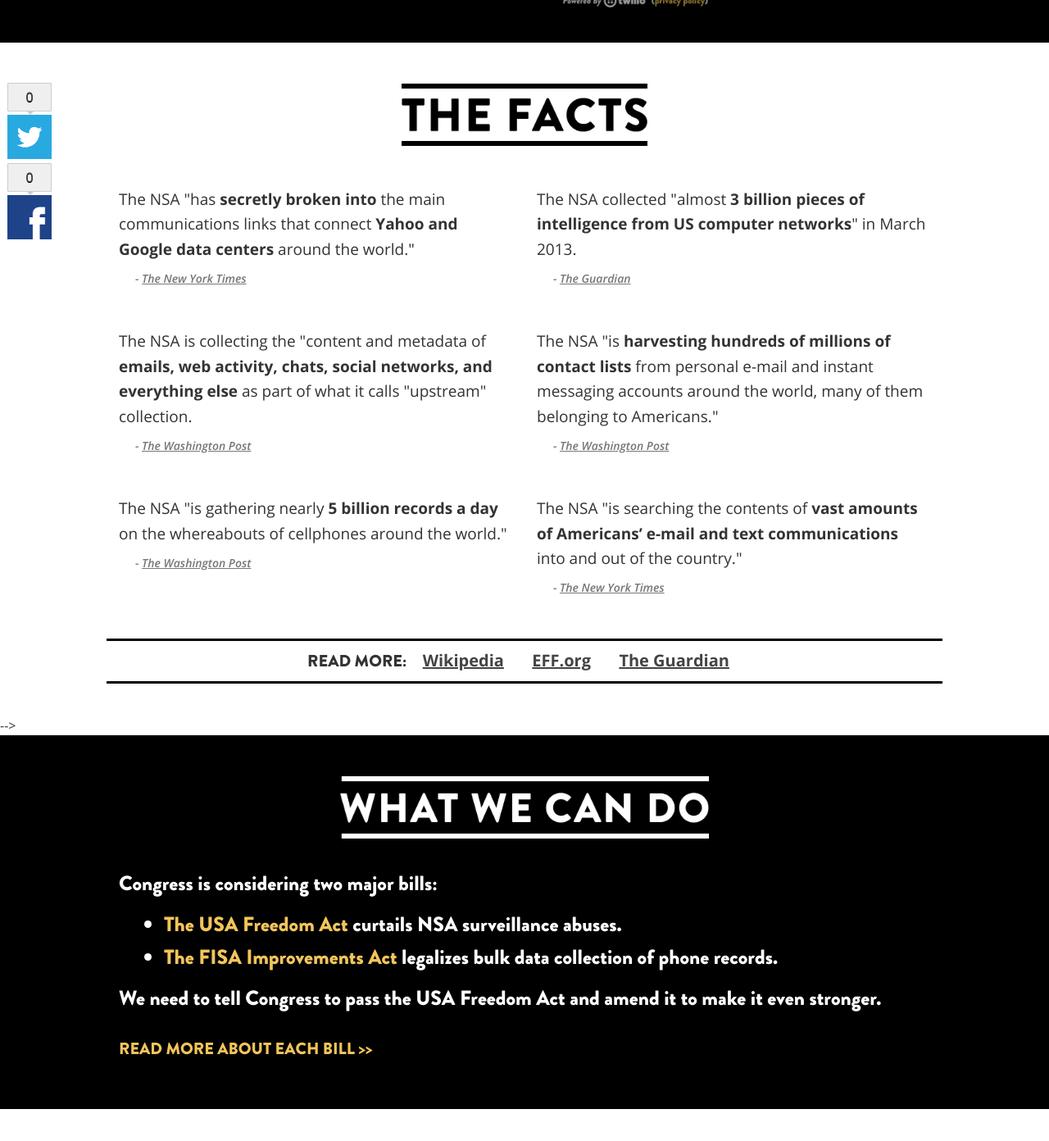
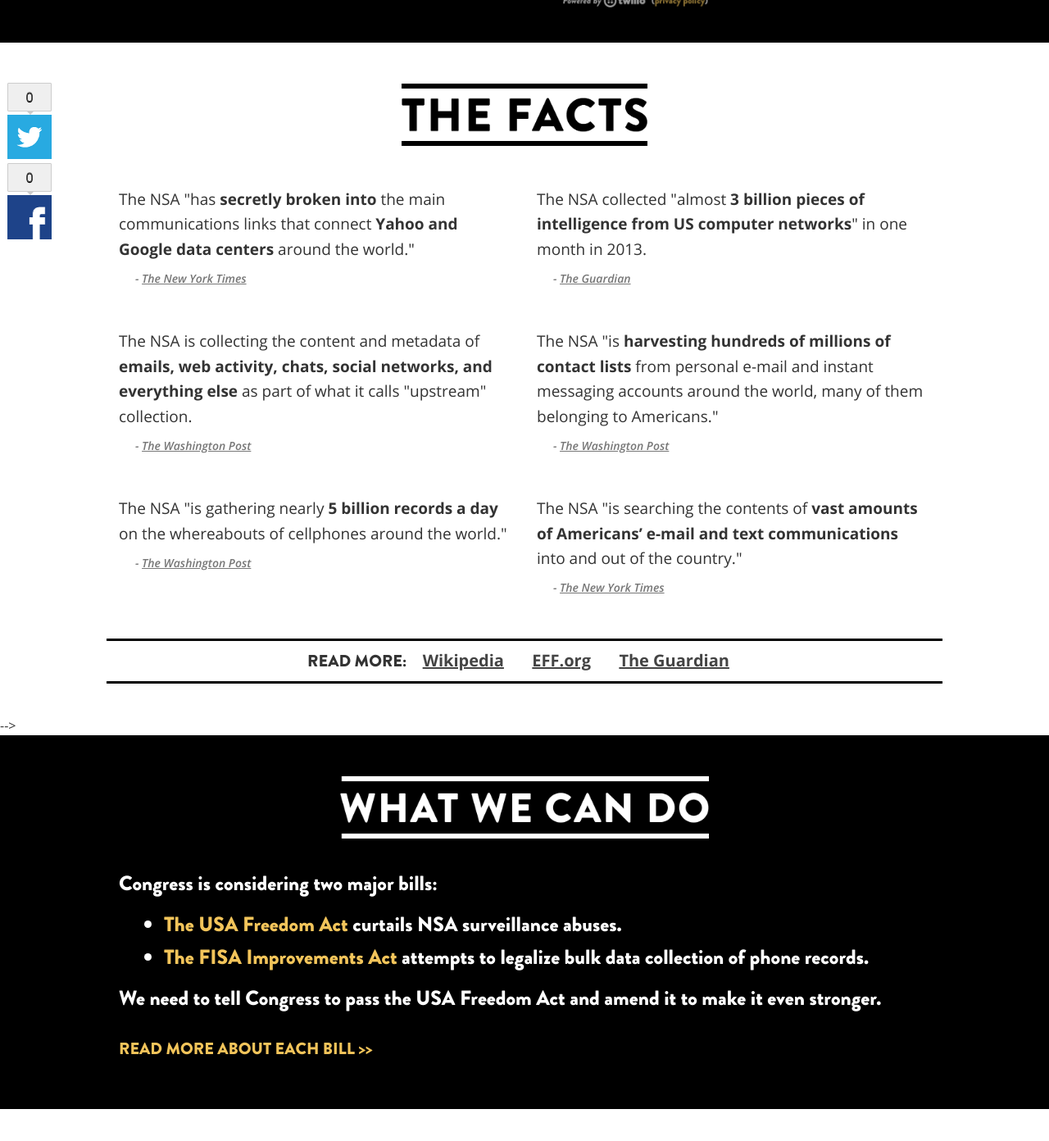
Before and after one commit to tfrce/thedaywefightback, a Jekyll site: the page built from index.html, in a window 1280 px wide and 1400 px high, scrolled down 806 px. Shown: the top 1392 px of the window at 82% size. Built offline with Jekyll 4.4.1, drawn with Linux system fonts in a browser that asks for light colours; Markdown is read by kramdown in place of the engine named in the settings; comment, search, counter and statistics services are not loaded.

Commit message:
index text changes

```diff
--- a/index.html
+++ b/index.html
@@ -140,7 +140,7 @@
       </div>
       <div class="col-sm-6 ">
         <div class="full-width fact">
-             The NSA  collected "almost <strong>3 billion pieces of intelligence from US computer networks</strong>" in March 2013.
+             The NSA  collected "almost <strong>3 billion pieces of intelligence from US computer networks</strong>" in one month in 2013.
              <p class="fact-source">
                - <a href="http://www.theguardian.com/world/2013/jun/08/nsa-boundless-informant-global-datamining"> The Guardian</a>
             </p>
@@ -151,7 +151,7 @@
    <div class="row">
       <div class="col-sm-6 ">
         <div class="full-width fact">
-              The NSA is collecting the "content and metadata of <strong>emails, web activity, chats, social networks, and everything else</strong> as part of what it calls "upstream" collection.
+              The NSA is collecting the content and metadata of <strong>emails, web activity, chats, social networks, and everything else</strong> as part of what it calls "upstream" collection.
               <p class="fact-source">
                 - <a href="http://www.washingtonpost.com/wp-srv/special/politics/prism-collection-documents/"> The Washington Post</a>
             </p>
@@ -216,7 +216,7 @@
                <p>Congress is considering two major bills:</p>
                <ul>
                   <li><span>The USA Freedom Act</span> curtails NSA surveillance abuses.</li>
-                  <li><span>The FISA Improvements Act</span> legalizes bulk data collection of phone records.</li>
+                  <li><span>The FISA Improvements Act</span> attempts to legalize bulk data collection of phone records.</li>
                </ul>
                <p>We need to tell Congress to pass the USA Freedom Act and amend it to make it even stronger.</p>
                <p id="readmore"><span id="readmore">Read more about each bill >><span></p>
```
